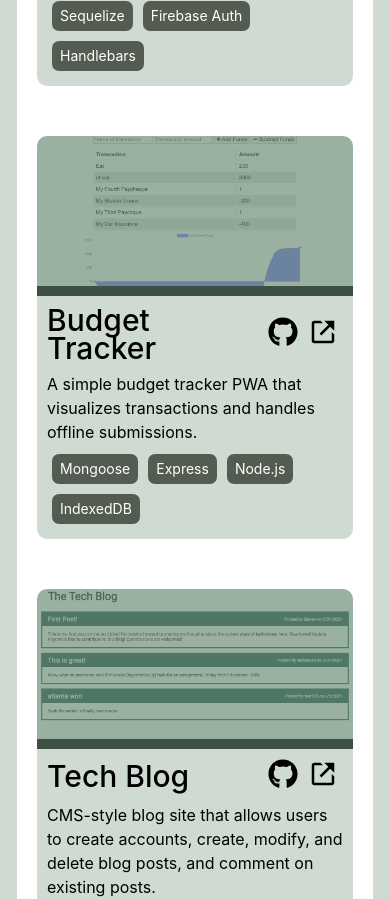
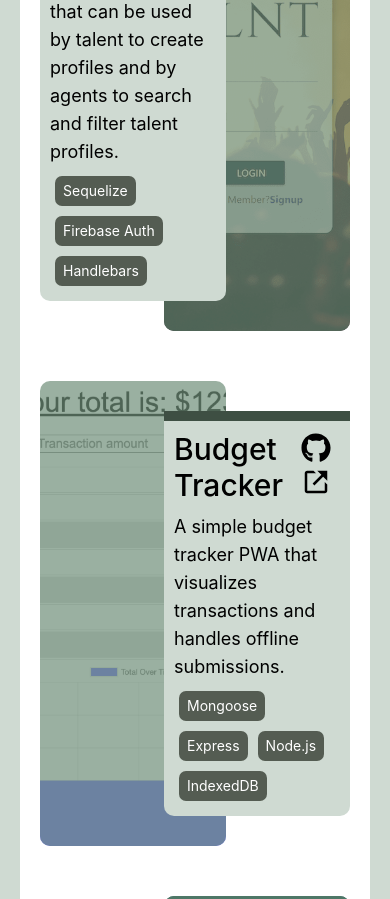
Before and after one commit to Stevtm/portfolio-v3, a React (Create React App) app: page / in a window 390 px wide. Shown: the part 2700-3599 px from the top of the page. Built offline with nearby package versions, Linux system fonts and the light colour scheme.

Commit message:
Revert "develop styling for smaller/mobile screens and add links to screenshots"
This reverts commit 3857a8bef8791658bace1339146e3deeafa7fbd0.

```diff
--- a/src/components/Portfolio/Project/index.js
+++ b/src/components/Portfolio/Project/index.js
@@ -60,7 +60,7 @@ const Project = ({ info }) => {
 
 	return (
 		<ProjectContainer>
-			<Tinted href={link} target="_blank">
+			<Tinted>
 				<ProjectImg
 					src={projectScreenshot}
 					alt={`Screenshot of the project ${info.title}`}
--- a/src/components/Portfolio/Project/styles.js
+++ b/src/components/Portfolio/Project/styles.js
@@ -3,32 +3,29 @@ import styled from "styled-components";
 export const ProjectContainer = styled.article`
 	/* box model */
 	align-items: center;
-	display: flex;
-	flex-direction: column;
+	display: grid;
+	grid-template-columns: 1fr 1fr 1fr 1fr 1fr;
 	padding: 5px;
 	margin: 20px 0;
 	width: 100%;
-
-	@media (min-width: 1281px) {
-		display: grid;
-		grid-template-columns: 1fr 1fr 1fr 1fr 1fr;
-	}
 `;
 
-export const Tinted = styled.a`
+export const Tinted = styled.div`
 	/* box model */
-	border: none;
-	border-radius: 10px 10px 0px 0px;
+	border-radius: 10px;
+	grid-column: 1/4;
+	grid-row: 1;
 	position: relative;
 	float: left;
-	height: 150px;
+	height: 100%;
 	width: 100%;
+	z-index: 2;
 
 	/* visual decorations */
 	cursor: pointer;
 
 	:before {
-		border-radius: 10px 10px 0px 0px;
+		border-radius: 10px;
 		content: "";
 		display: block;
 		position: absolute;
@@ -44,58 +41,28 @@ export const Tinted = styled.a`
 		background: none;
 		border: 2px solid ${({ theme }) => theme.pastelGreen.dark};
 	}
-
-	@media (min-width: 1281px) {
-		/* box model */
-		border-radius: 10px;
-		grid-column: 1/4;
-		grid-row: 1;
-		height: 100%;
-		z-index: 2;
-
-		:before {
-			border-radius: 10px;
-			content: "";
-			display: block;
-			position: absolute;
-			top: 0;
-			bottom: 0;
-			left: 0;
-			right: 0;
-			background: rgba(112, 143, 121, 0.7);
-			transition: background 0.3s linear;
-		}
-	}
 `;
 
 export const ProjectImg = styled.img`
 	/* box model */
-	border-radius: 10px 10px 0px 0px;
+	border-radius: 10px;
 	width: 100%;
 	height: 100%;
 
 	/* visual decorations */
 	object-fit: cover;
-
-	@media (min-width: 1281px) {
-		border-radius: 10px;
-	}
 `;
 
 export const ProjectDetails = styled.div`
 	/* box model */
 	border-radius: 0 0 10px 10px;
-	margin: 0;
+	grid-column: 3 / 6;
+	grid-row: 1;
+	margin: 30px 0;
+	z-index: 3;
 
 	/* visual decorations */
 	background-color: ${({ theme }) => theme.pastelGreen.lighter};
-
-	@media (min-width: 1281px) {
-		grid-column: 3 / 6;
-		grid-row: 1;
-		margin: 30px 0;
-		z-index: 3;
-	}
 `;
 
 export const ProjectHeader = styled.div`
@@ -111,22 +78,15 @@ export const ProjectHeader = styled.div`
 export const ProjectTitle = styled.h2`
 	/* box model */
 	margin: 0;
-	max-width: calc(100%-140px);
 
 	/* typography */
-	font-size: 1.25rem;
-	line-height: 1.75rem;
+	font-size: 1.5rem;
 	font-weight: 500;
 	font-size: 1.875rem;
+	line-height: 2.25rem;
 `;
 
-export const Icons = styled.div`
-	/* box model */
-	width: 140px;
-
-	/* typoghraphy */
-	text-align: right;
-`;
+export const Icons = styled.div``;
 
 export const ColorBar = styled.div`
 	/* box model */
@@ -150,8 +110,8 @@ export const ProjectDesc = styled.p`
 	margin: 0;
 
 	/* typography */
-	font-size: 1rem;
-	line-height: 1.5rem;
+	font-size: 1.125rem;
+	line-height: 1.75rem;
 `;
 
 export const ProjectTools = styled.div`
@@ -161,6 +121,8 @@ export const ProjectTools = styled.div`
 	flex-wrap: wrap;
 	margin: 0;
 	margin-top: 5px;
+
+	/* visual decorations */
 `;
 
 export const Link = styled.a`
@@ -179,7 +141,7 @@ export const Link = styled.a`
 
 		&:hover {
 			/* typography */
-			color: ${({ theme }) => theme.pastelGreen.DEFAULT};
+			color: white;
 		}
 	}
 `;
--- a/src/components/Portfolio/styles.js
+++ b/src/components/Portfolio/styles.js
@@ -15,14 +15,12 @@ export const PortfolioSection = styled.section`
 	/* visual decorations */
 	background-color: ${({ theme }) => theme.pastelGreen.lighter};
 
-	@media (min-width: 1281px) {
-		& > :nth-child(2) > :nth-child(even) > :nth-child(1) {
-			grid-column: 3 / 6;
-		}
+	& > :nth-child(2) > :nth-child(even) > :nth-child(1) {
+		grid-column: 3 / 6;
+	}
 
-		& > :nth-child(2) > :nth-child(even) > :nth-child(2) {
-			grid-column: 1 / 4;
-		}
+	& > :nth-child(2) > :nth-child(even) > :nth-child(2) {
+		grid-column: 1 / 4;
 	}
 `;
 
--- a/src/utils/portfolio-info.js
+++ b/src/utils/portfolio-info.js
@@ -44,7 +44,7 @@ export const portfolioInfo = [
 	{
 		id: 4,
 		title: "Tech Blog",
-		desc: "CMS-style blog site that allows users to create accounts, create, modify, and delete blog posts, and comment on existing posts.",
+		desc: "CMS-style blod site that allows users to create accounts, create, modify, and delete their own blog posts, and comment on existing blog posts.",
 		tools: [
 			{ id: 1, name: "Sequelize" },
 			{ id: 2, name: "Handlebars" },
```
